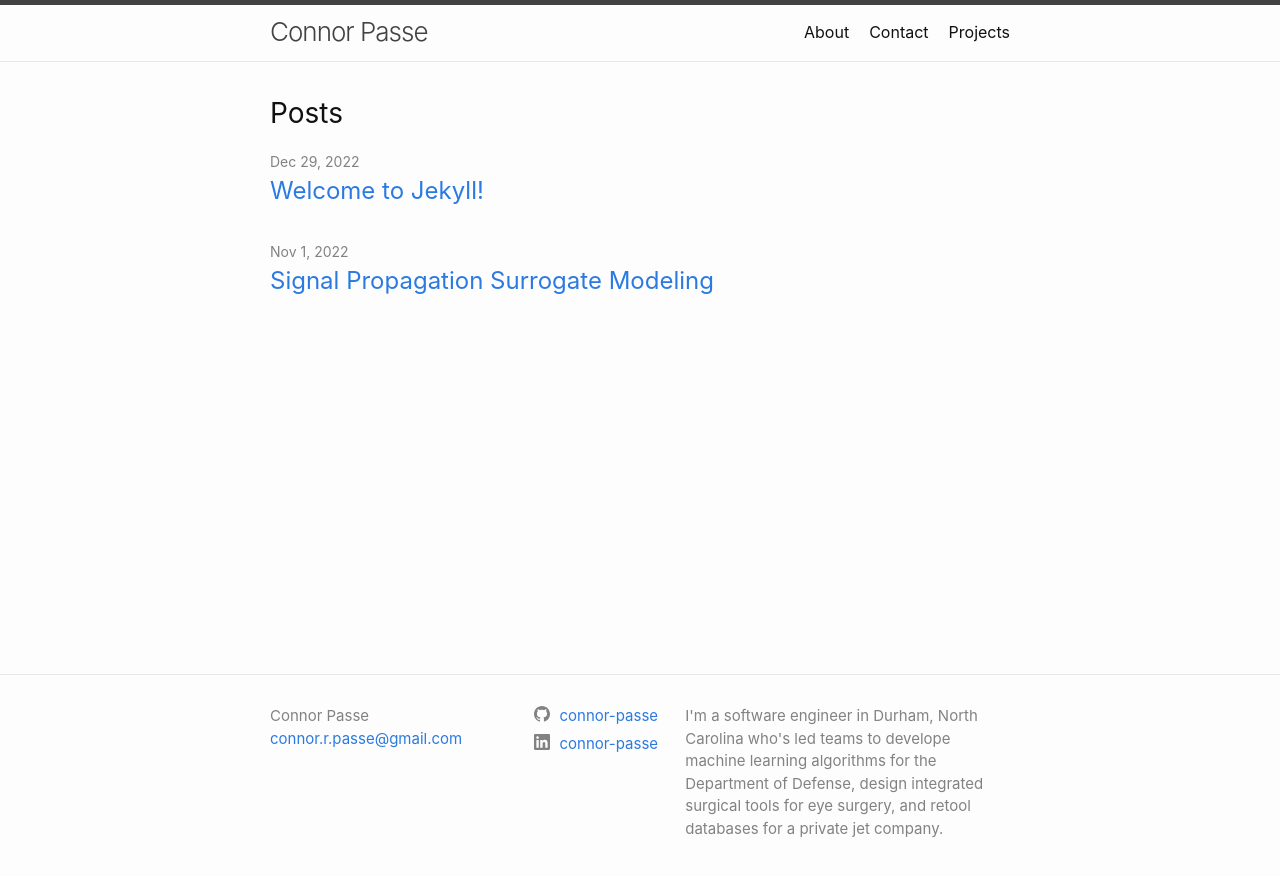
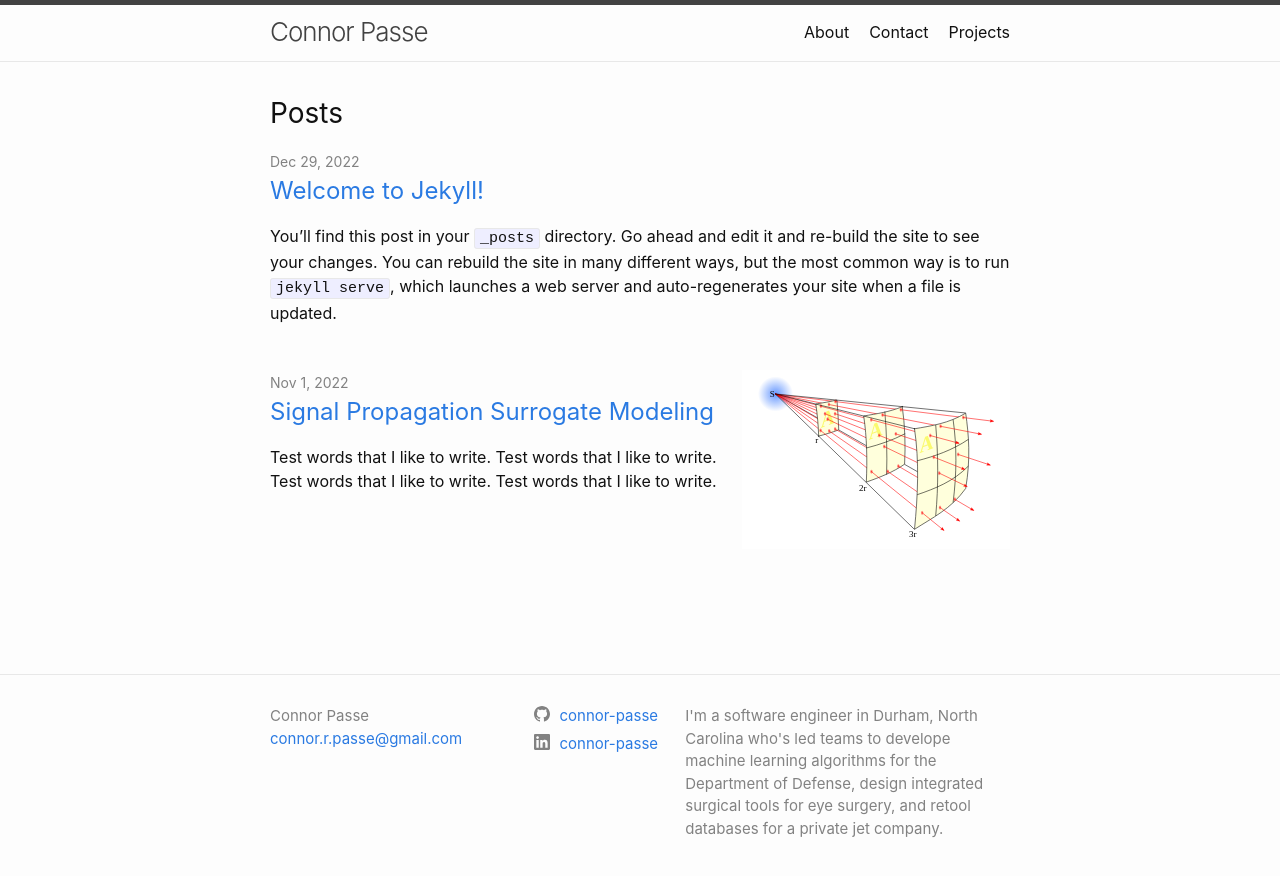
Before and after one commit to connor-passe/connor-passe.github.io, a Jekyll site: the page built from index.md, in a window 1280 px wide. Shown: the top 876 px of the page. Built offline with Jekyll 4.4.1, drawn with Linux system fonts in a browser that asks for light colours.

Commit message:
Add image to home

```diff
--- a/_config.yml
+++ b/_config.yml
@@ -28,6 +28,7 @@ baseurl: "" # the subpath of your site, e.g. /blog
 url: "https://connorpasse.com" # the base hostname & protocol for your site, e.g. http://example.com
 github_username: connor-passe
 linkedin_username: connor-passe
+show_excerpts: true
 
 # Build settings
 theme: minima
--- a/_layouts/home.html
+++ b/_layouts/home.html
@@ -1,32 +1,44 @@
 ---
 layout: default
+list_title: Cats
 ---
 
+
 <div class="home">
-  {%- if page.title -%}
+  {% if page.title %}
     <h1 class="page-heading">{{ page.title }}</h1>
-  {%- endif -%}
-
+  {% endif %}
   {{ content }}
-
-  {%- if site.posts.size > 0 -%}
-    <h2 class="post-list-heading">{{ page.list_title | default: "Posts" }}</h2>
+  {% if site.posts.size > 0 %}
+    <h2 class="post-list-heading">
+      {{ page.list_title | default: "Posts" }}
+    </h2>
     <ul class="post-list">
-      {%- for post in site.posts -%}
+      {% for post in site.posts %}
       <li>
-        {%- assign date_format = site.minima.date_format | default: "%b %-d, %Y" -%}
-        <span class="post-meta">{{ post.date | date: date_format }}</span>
-        <h3>
-          <a class="post-link" href="{{ post.url | relative_url }}">
-            {{ post.title | escape }}
-          </a>
-        </h3>
-        {%- if site.show_excerpts -%}
-          {{ post.excerpt }}
-        {%- endif -%}
+        <div>
+          {% assign date_format = site.minima.date_format
+            | default: "%b %-d, %Y" %}
+          <span class="post-meta">
+            {{ post.date | date: date_format }}
+          </span>
+          <h3>
+            <a class="post-link" href="{{ post.url | relative_url }}">
+              {{ post.title | escape }}
+            </a>
+          </h3>
+          {% if site.show_excerpts %}
+            {{ post.excerpt }} {% endif %}
+        </div>
+        {% if post.featured_image %}
+        <div class="featured-image">
+          <img
+            src="{{ '/assets/images/' | append: post.featured_image | relative_url }}"
+          />
+        </div>
+        {% endif %}
       </li>
-      {%- endfor -%}
+      {% endfor %}
     </ul>
-  {%- endif -%}
-
+  {% endif %}
 </div>
--- a/_posts/2022-11-01-Sig-Model.md
+++ b/_posts/2022-11-01-Sig-Model.md
@@ -4,7 +4,12 @@ title: "Signal Propagation Surrogate Modeling"
 date: 2022-11-01
 categories: projects
 featured_image: FSPL.svg
+excerpt_separator: <!--more-->
 ---
+
+Test words that I like to write. Test words that I like to write. Test words that I like to write. Test words that I like to write.
+
+<!--more-->
 
 # Signal Propagation Surrogate Modeling
 
--- a/assets/main.scss
+++ b/assets/main.scss
@@ -12,4 +12,17 @@
       max-height: 250px;
       object-fit: cover;
     }
-  }
+}
+
+.post-list > li {
+    display: flex;
+    flex-wrap: wrap-reverse;
+
+    div:first-child {
+      flex: 4 0 200px;
+    }
+    .featured-image {
+      flex: 1 0 200px;
+      margin-bottom: 0;
+    }
+}
```
